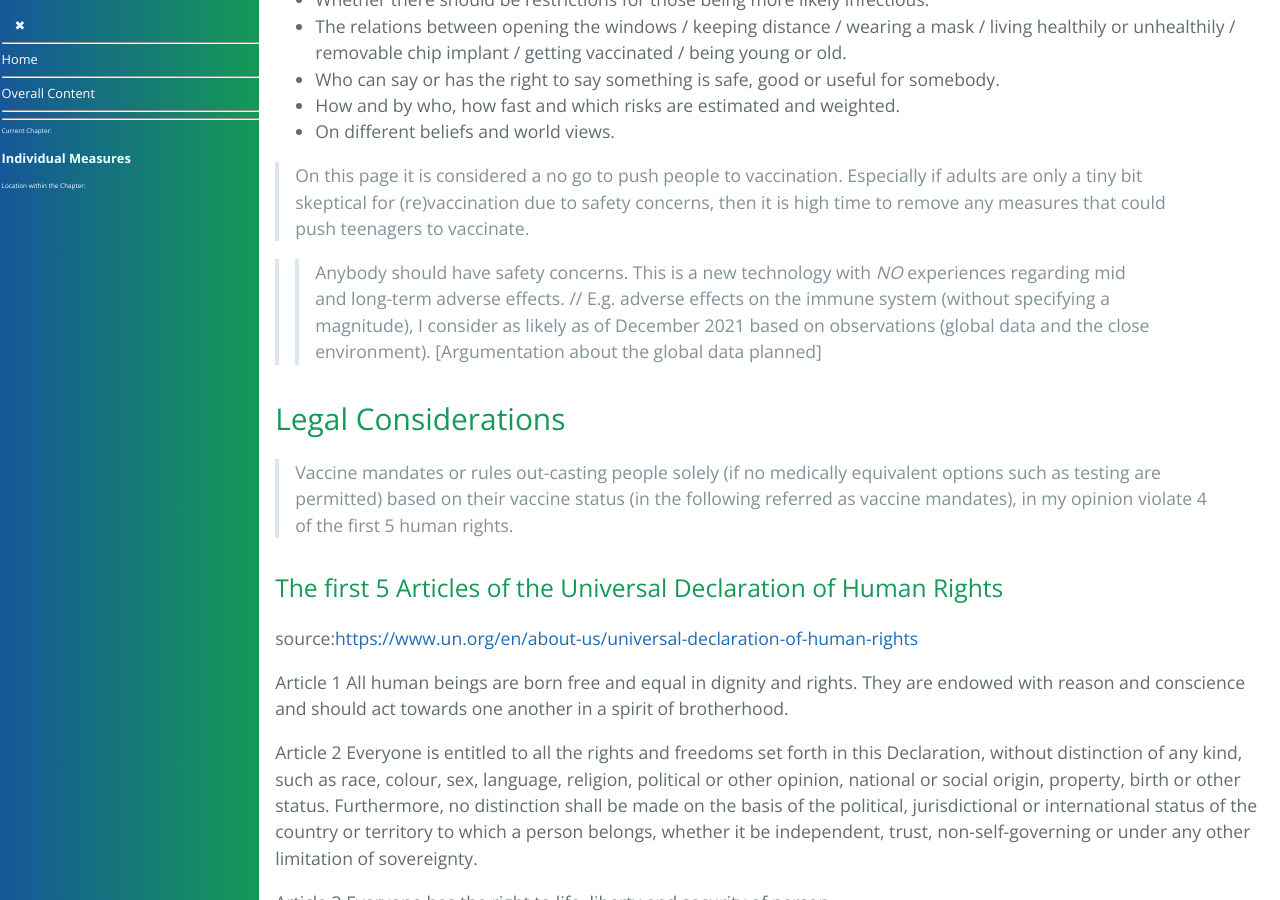
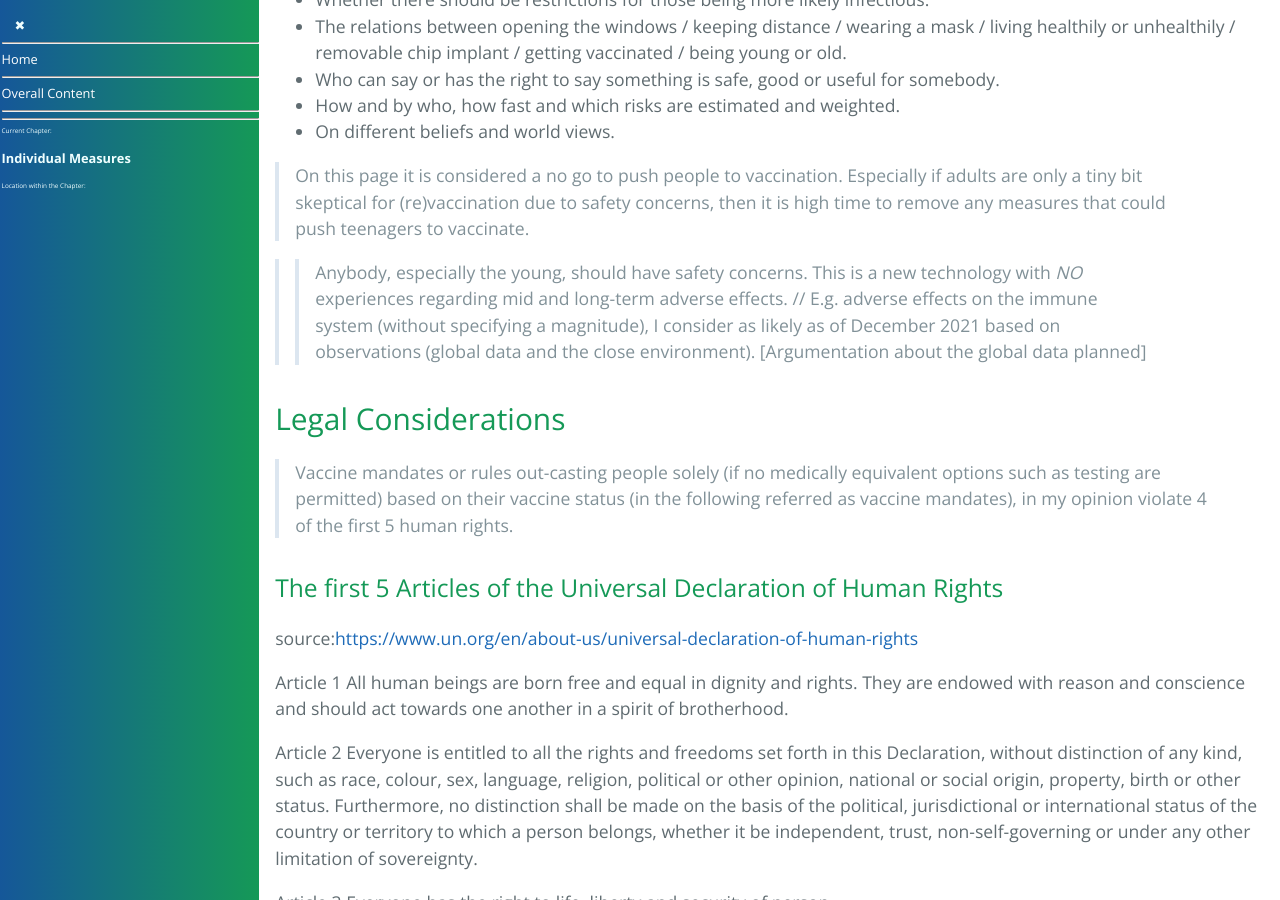
Before and after one commit to forestgrape/coronavirus, a Jekyll site: the page built from 7_social/individual_measures.md, in a window 1280 px wide and 900 px high, scrolled down 1148 px. Built offline with Jekyll 4.4.1, drawn with Linux system fonts in a browser that asks for light colours; our own code applies the rules of GitHub Pages for plain Markdown files.

Commit message:
formulation

```diff
--- a/7_social/individual_measures.md
+++ b/7_social/individual_measures.md
@@ -31,7 +31,7 @@ Relevant moral questions are:
 
 > On this page it is considered a no go to push people to vaccination. Especially if adults are only a tiny bit skeptical for (re)vaccination due to safety concerns, then it is high time to remove any measures that could push teenagers to vaccinate.
 
->> Anybody should have safety concerns. This is a new technology with *NO* experiences regarding mid and long-term adverse effects. // E.g. adverse effects on the immune system (without specifying a magnitude), I consider as likely as of December 2021 based on  observations (global data and the close environment). [Argumentation about the global data planned]
+>> Anybody, especially the young, should have safety concerns. This is a new technology with *NO* experiences regarding mid and long-term adverse effects. // E.g. adverse effects on the immune system (without specifying a magnitude), I consider as likely as of December 2021 based on  observations (global data and the close environment). [Argumentation about the global data planned]
 
 
 
```
